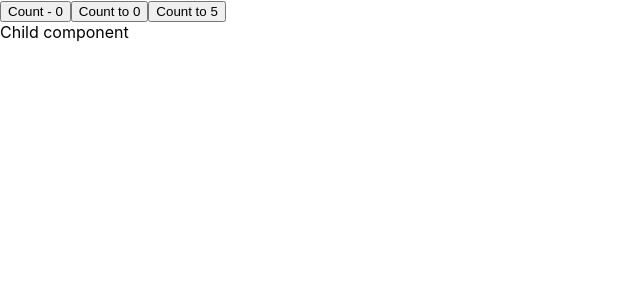
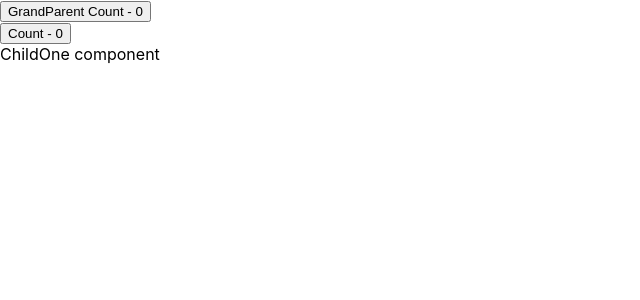
Before and after one commit to AnwarHossainSR/react-render, a React (Create React App) app: page / in a window 1280 px wide. Shown: the top 300 px of the page, without its empty margins (0-640 px from the left). Built offline with nearby package versions, Linux system fonts and the light colour scheme.

Commit message:
Optimization :  Same Element Reference

```diff
--- a/src/App.js
+++ b/src/App.js
@@ -1,5 +1,8 @@
 import React from "react";
-import { Parent } from "./components/Parent Child/Parent";
+import { GrandParent } from "./components/Optimization/GrandParent";
+//import { ChildOne } from "./components/Optimization/ChildOne";
+//import { ParentOne } from "./components/Optimization/ParentOne";
+//import { Parent } from "./components/Parent Child/Parent";
 //import { UseReducer } from "./components/UseReducer/UseReducer";
 //import { UseState } from "./components/UseState/UseState";
 //import { ObjectUseState } from './components/Immutable State/ObjectUseState'
@@ -12,7 +15,11 @@ const App = () => {
       <UseReducer /> */}
       {/* <ObjectUseState /> */}
       {/* <ArrayUseState /> */}
-      <Parent />
+      {/* <Parent /> */}
+      {/* <ParentOne>
+        <ChildOne />
+      </ParentOne> */}
+      <GrandParent />
     </div>
   );
 };
--- /dev/null
+++ b/src/components/Optimization/ChildOne.js
@@ -0,0 +1,6 @@
+import React from "react";
+
+export const ChildOne = () => {
+  console.log("ChildOne Render");
+  return <div>ChildOne component</div>;
+};
--- /dev/null
+++ b/src/components/Optimization/GrandParent.js
@@ -0,0 +1,17 @@
+import React, { useState } from "react";
+import { ChildOne } from "./ChildOne";
+import { OptimizedParentOne } from "./OptimizedParentOne";
+
+export const GrandParent = () => {
+  const [newCount, setNewCount] = useState(0);
+  return (
+    <div>
+      <button onClick={() => setNewCount((nc) => nc + 1)}>
+        GrandParent Count - {newCount}
+      </button>
+      <OptimizedParentOne newCount={newCount}>
+        <ChildOne />
+      </OptimizedParentOne>
+    </div>
+  );
+};
--- /dev/null
+++ b/src/components/Optimization/OptimizedParentOne.js
@@ -0,0 +1,13 @@
+import React, { useState } from "react";
+
+export const OptimizedParentOne = ({ children }) => {
+  const [count, setCount] = useState(0);
+
+  console.log("OptimizedParentOne Render");
+  return (
+    <div>
+      <button onClick={() => setCount((c) => c + 1)}>Count - {count}</button>
+      {children}
+    </div>
+  );
+};
--- /dev/null
+++ b/src/components/Optimization/ParentOne.js
@@ -0,0 +1,13 @@
+import React, { useState } from "react";
+
+export const ParentOne = ({ children }) => {
+  const [count, setCount] = useState(0);
+
+  console.log("ParentOne Render");
+  return (
+    <div>
+      <button onClick={() => setCount((c) => c + 1)}>Count - {count}</button>
+      {children}
+    </div>
+  );
+};
```
